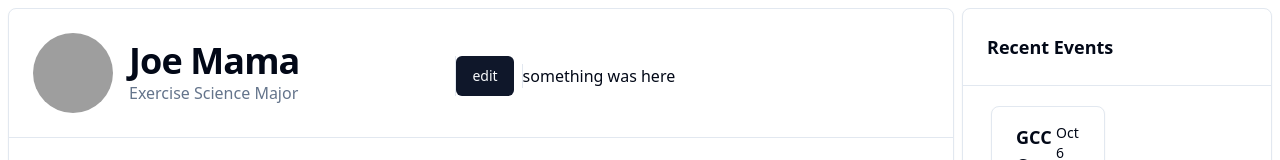
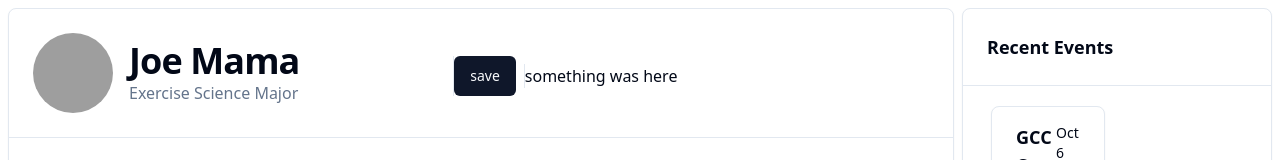
Before and after one commit to Recruit-R/RecruitR, a Next.js app: page /student/profile in a window 1280 px wide. Shown: the top 160 px of the page. Built offline with nearby package versions, Linux system fonts and the light colour scheme; no server answers; the database is empty; grey boxes are pictures that could not be loaded.

Commit message:
edit mode button

```diff
--- a/app/student/profile/components/client-component.tsx
+++ b/app/student/profile/components/client-component.tsx
@@ -1,35 +1,41 @@
 'use client'
 import {Textarea} from "@/components/ui/textarea";
 import {Avatar, AvatarFallback, AvatarImage} from "@/components/ui/avatar";
-import {FeedbackCard} from "@/app/student/profile/components/feedback-card";
+import {StudentInfoCard} from "@/app/student/profile/components/studentinfo-card";
 import React, {useState} from "react";
 import {Button} from "@/components/ui/button";
 import {cn} from "@/lib/utils";
 import {ChevronLeftIcon, ChevronRight, ChevronRightIcon} from "lucide-react";
 import { EventTable } from "./event-table";
 import { EventCard } from "./event-card";
+import { EditMode } from "./edit-mode";
 
 
 export default function ClientComponent({students} : {students : any}) {
     const [feedbackFocus, setFeedbackFocus] = useState<boolean>(true)
+    const [editMode, setEditMode] = useState<boolean>(false)
 
     const c = (classnames: string, conditionalNames: string, condition:boolean=true) => {
         return cn(classnames, (feedbackFocus === condition) && conditionalNames)
     }
-
+    if(editMode){
+        return(
+            <EditMode/>
+        )
+    }
     return (
         // <div className="">
         <div className="flex flex-col md:flex-row md:h-full p-1">
 
             <div className="md:w-3/4 bg-background overflow-y-auto overscroll-auto md:overflow-y-scroll md:overscroll-contain md:p-1 md:no-scrollbar pb-4">
             {/* <div>         */}
-                <FeedbackCard
-                    feedbackFocus={feedbackFocus}
+                <StudentInfoCard
+                    editMode = {editMode}
                     c={c}
                 />
             </div>
             <div className={"h-full w-full md:w-1/4 overflow-y-auto overscroll-auto bg-background md:overflow-y-scroll md:overscroll-contain md:p-1"}>
-            <EventCard/>
+                <EventCard/>
 
             </div>
 
--- a/app/student/profile/components/edit-button.tsx
+++ b/app/student/profile/components/edit-button.tsx
@@ -2,11 +2,22 @@ import {Button} from "@/components/ui/button";
 import {Label} from "@/components/ui/label";
 import React from "react";
 import {useRef} from 'react';
+import {useState} from "react";
 
-export function EditButton(){
-    return (
-        <Button>
-            edit
+export function EditButton({pressed}: {pressed: boolean}){
+    const [buttonPress, setPressed] = useState<boolean>(pressed)
+
+    if(buttonPress){
+        return (
+            <Button onClick={() => setPressed(prevState => !prevState)}>
+                edit
+            </Button>
+        )
+    }
+
+    return(
+        <Button onClick={() => setPressed(prevState => !prevState)}>
+            save
         </Button>
     )
 }
--- /dev/null
+++ b/app/student/profile/components/edit-mode.tsx
@@ -0,0 +1,5 @@
+export function EditMode(){
+    return(
+        <p>hello edits</p>
+    )
+}
--- a/app/student/profile/components/feedback-card.tsx
+++ b/app/student/profile/components/studentinfo-card.tsx
@@ -18,12 +18,12 @@ import { ResumeButton } from "./resume-file";
 import { ShowSkills } from "./show-skills";
 import { EditButton } from "./edit-button";
 
-interface FeedbackCardProps {
-    feedbackFocus: boolean,
+interface StudentInfoCardProps {
+    editMode: boolean,
     c: (classnames: string, conditionalNames: string, condition?: boolean) => string
 }
 
-export function FeedbackCard({feedbackFocus, c} : FeedbackCardProps) {
+export function StudentInfoCard({editMode, c} : StudentInfoCardProps) {
     const languages: Array<String> = ["Python", "Java", "Kotlin", "R", "Angular", ".NET", "Canva", "Adobe Photoshop", "Agile Philosophy", "Power BI", "Azure DevOps", "Waterfall Methodologies"]
 
     useEffect(() => {console.log(`RAHHH`)})
@@ -48,7 +48,9 @@ export function FeedbackCard({feedbackFocus, c} : FeedbackCardProps) {
                         </div>
                     </div>
                     <div className="flex items-end space-x-4 pr-2">
-                        <EditButton></EditButton>
+                        <EditButton
+                            pressed = {editMode}
+                        ></EditButton>
                     </div>
                     <div className={c("hidden flex-1", "xl:flex")}>
                         something was here
--- a/app/student/profile/edit/page.tsx
+++ /dev/null
@@ -1,9 +0,0 @@
-import { promises as fs } from "fs";
-import path from "path";
-import { z } from "zod";
-
-export default async function Page() {
-    return (
-        <p className="font-bold">hello edit page</p>
-    )
-}
--- a/app/student/profile/page.tsx
+++ b/app/student/profile/page.tsx
@@ -4,6 +4,7 @@ import { promises as fs } from "fs";
 import path from "path";
 import { z } from "zod";
 import getData from "../../api/getData";
+import React, {useState} from "react";
 
 
 
```
